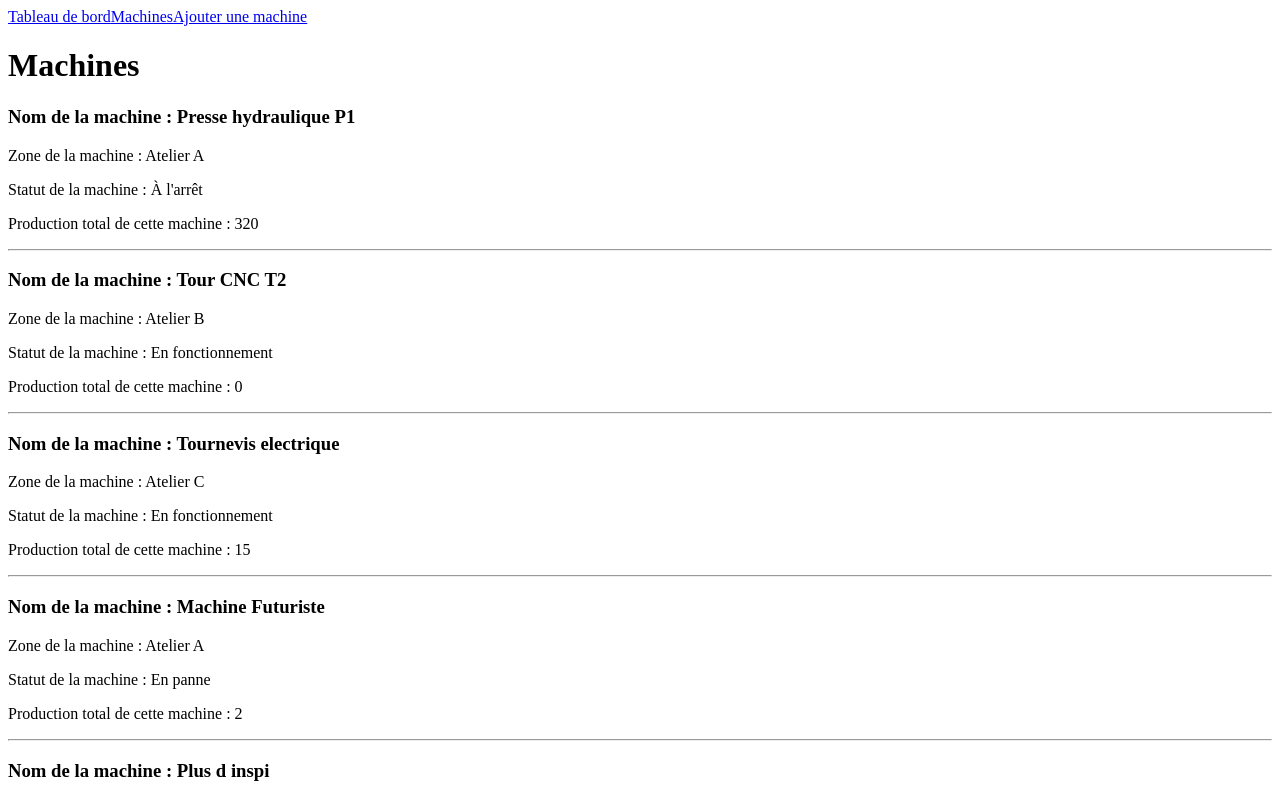
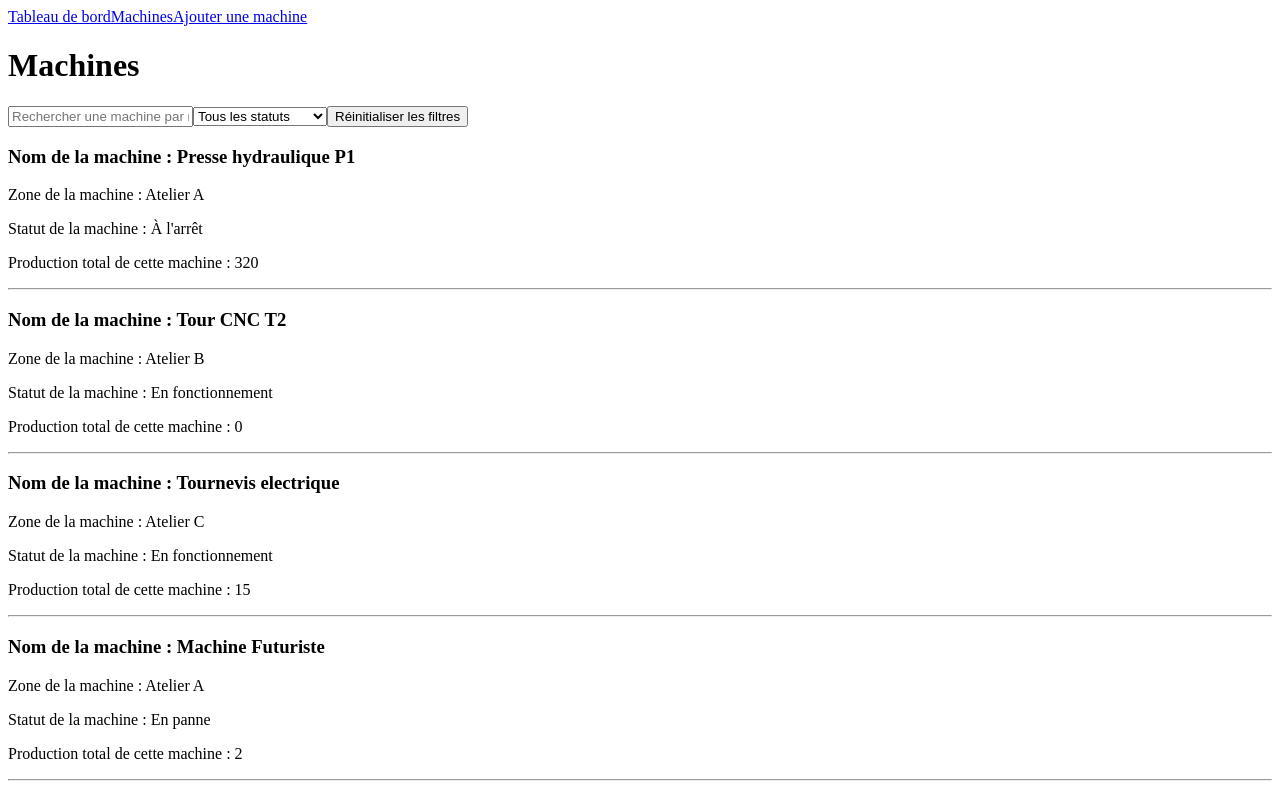
Before and after one commit to haddadaziz/FactoryPulse, a React (Vite) app: page /machines in a window 1280 px wide. Shown: the top 800 px of the page. Built offline with nearby package versions, Linux system fonts and the light colour scheme.

Commit message:
ajout de la recherche des machines et filtre

```diff
--- a/src/pages/Machines.jsx
+++ b/src/pages/Machines.jsx
@@ -1,17 +1,41 @@
 import MachineCard from "../components/MachineCard";
+import { useState } from "react";
 
 function Machines({ machines }) {
+    const [search, setSearch] = useState("");
+    const [statusFilter, setStatusFilter] = useState("Tous");
+
+    const filteredMachines = machines.filter((machine) => {
+        const matchesSearch = machine.name.toLowerCase().includes(search.toLowerCase());
+        const matchesStatus = statusFilter === "Tous" || machine.status === statusFilter;
+        return matchesSearch && matchesStatus;
+    });
+
     return (
         <div>
             <h1>Machines</h1>
+            <div>
+                <input type="text" placeholder="Rechercher une machine par nom ..." value={search} onChange={(e) => setSearch(e.target.value)} />
+                <select value={statusFilter} onChange={(e) => setStatusFilter(e.target.value)}>
+                    <option value="Tous">Tous les statuts</option>
+                    <option value="En fonctionnement">En fonctionnement</option>
+                    <option value="À l'arrêt">À l'arrêt</option>
+                    <option value="En panne">En panne</option>
+                </select>
+                <button onClick={() => { setSearch(""); setStatusFilter("Tous"); }}>Réinitialiser les filtres</button>
+            </div>
+
+            {filteredMachines.length === 0 && (
+                <p>Aucune Machine ne correspond à votre recherche</p>
+            )}
             <div className="machines-grid">
-                {machines.map((machine) => (
+                {filteredMachines.map((machine) => (
                     <MachineCard
-                    key={machine.id}
-                    name={machine.name}
-                    zone={machine.zone}
-                    status={machine.status}
-                    production={machine.production}
+                        key={machine.id}
+                        name={machine.name}
+                        zone={machine.zone}
+                        status={machine.status}
+                        production={machine.production}
                     />
                 ))}
             </div>
```
